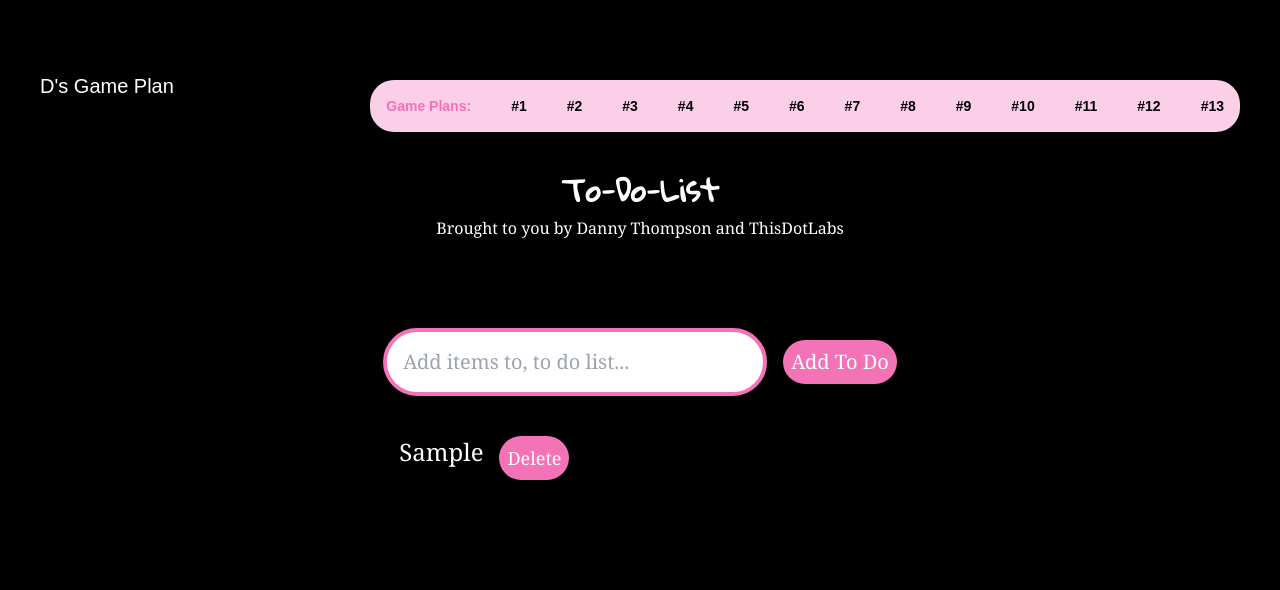
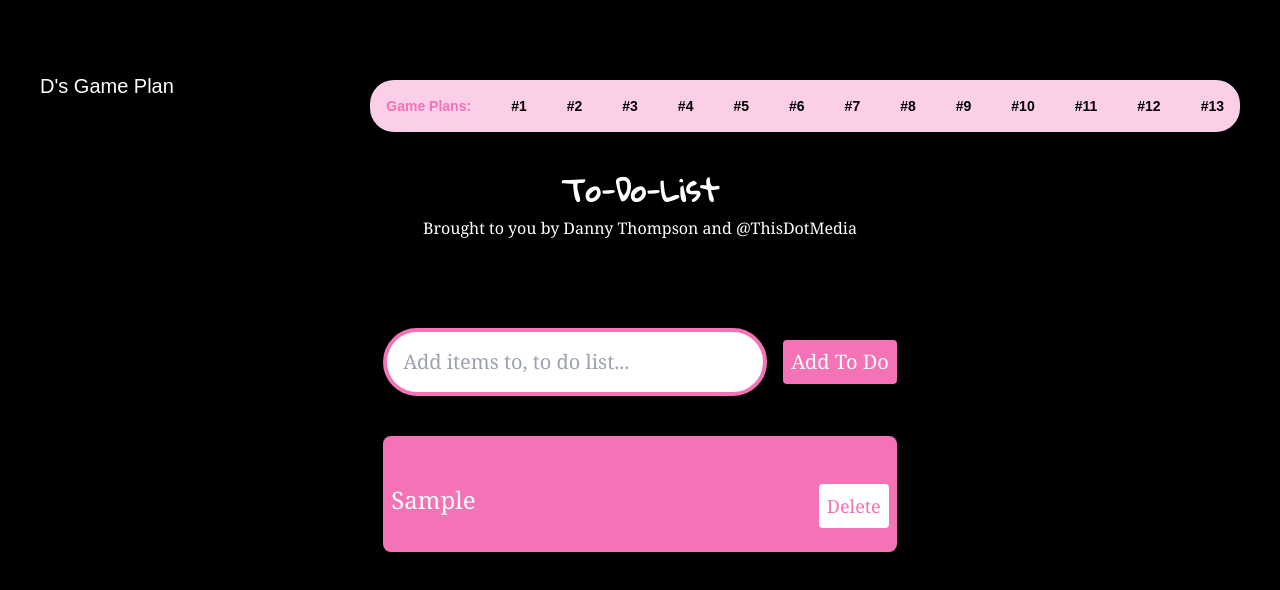
Before and after one commit to Davonne007-TX/game-plan, a React (Vite) app: page /toDo in a window 1280 px wide. Both pictures are taken after typing "Sample" into the empty fields and a click on the button "Add To Do". Shown: the top 590 px of the page. Built offline with nearby package versions, Linux system fonts and the light colour scheme; a web font is replaced by a local one.

Commit message:
feature more styles

```diff
--- a/src/components/Button.jsx
+++ b/src/components/Button.jsx
@@ -1,9 +1,6 @@
 export default function Button({ buttonText, onClick, className }) {
   return (
-    <button
-      className={`bg-pink-400 p-2 rounded-full ${className}`}
-      onClick={onClick}
-    >
+    <button className={`p-2 rounded ${className}`} onClick={onClick}>
       {buttonText}
     </button>
   );
--- a/src/components/more-examples/To-Do-List/ItemToDo.jsx
+++ b/src/components/more-examples/To-Do-List/ItemToDo.jsx
@@ -3,9 +3,9 @@ import Button from "../../Button";
 export default function ItemToDo({ toDo, toDoAccomplished, deleteToDo }) {
   return (
     <>
-      <section className="mt-10 ml-4">
+      <section className="mt-10">
         <li
-          className={`text-white flex gap-4 text-2xl ${
+          className={`text-white text-2xl flex justify-between ${
             toDo.completed ? "completed" : " "
           }`}
         >
@@ -13,7 +13,7 @@ export default function ItemToDo({ toDo, toDoAccomplished, deleteToDo }) {
           <Button
             onClick={() => deleteToDo(toDo.id)}
             buttonText={"Delete"}
-            className="text-lg mb-4"
+            className="text-lg mb-4 bg-white text-pink-400"
           />
         </li>
       </section>
--- a/src/components/more-examples/To-Do-List/ToDo.jsx
+++ b/src/components/more-examples/To-Do-List/ToDo.jsx
@@ -33,7 +33,7 @@ export default function ToDo() {
       <h1 className=" font-bold text-2xl md:text-3xl lg:text-4x font-gloria">
         To-Do-List
       </h1>
-      <p>Brought to you by Danny Thompson and ThisDotLabs</p>
+      <p>Brought to you by Danny Thompson and @ThisDotMedia</p>
 
       <section className="mt-20 bg-pink max-w-5xl text-xl">
         <input
@@ -45,10 +45,10 @@ export default function ToDo() {
         <Button
           buttonText={"Add To Do"}
           onClick={addToDo}
-          className="mt-4 md:mt-0 ml-4"
+          className="mt-4 md:mt-0 ml-4 bg-pink-400"
         />
 
-        <ul className="text-white">
+        <ul className="text-white bg-pink-400 p-2 mt-10 rounded-lg">
           {toDoList.map((toDo) => (
             <ItemToDo
               key={toDo.id}
```
